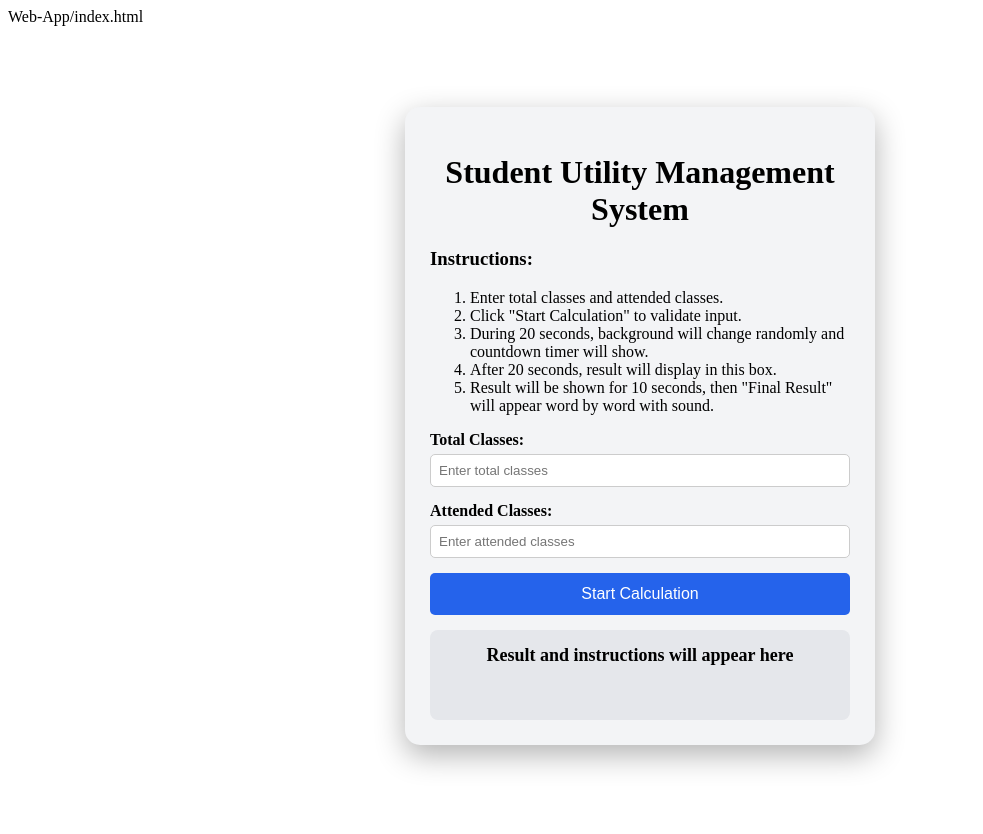
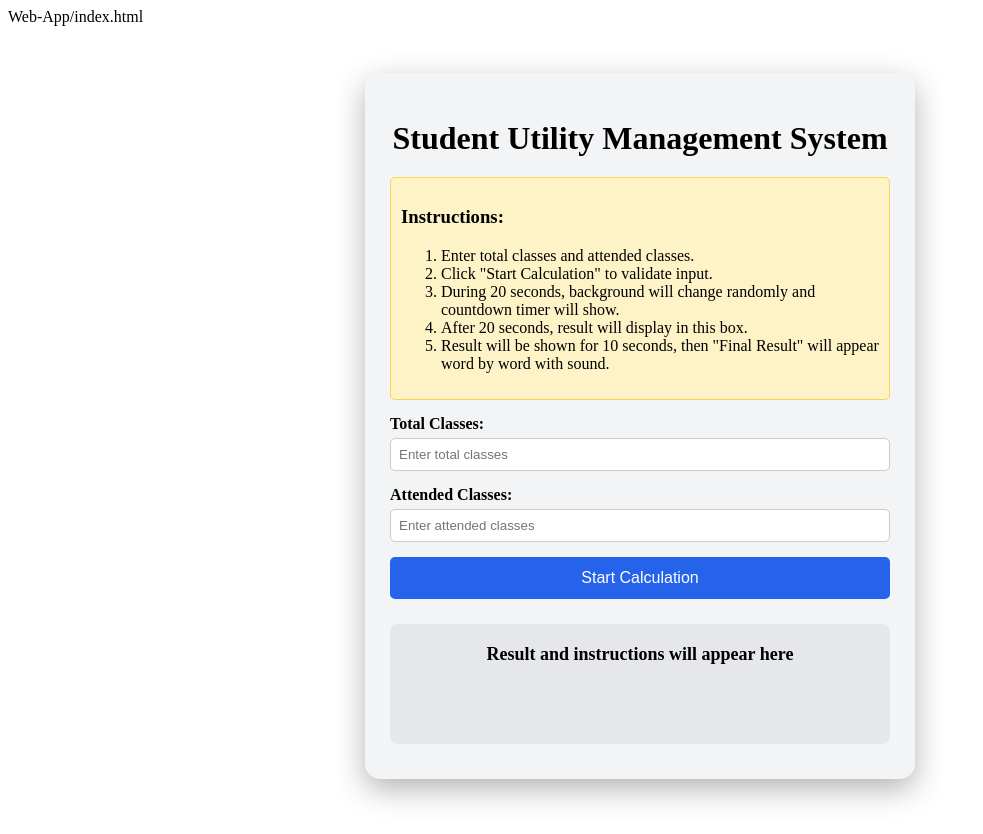
Before and after one commit to aakankshalakkas24-ctrl/Student-Utility-Management-System-project, a PHP site: page / in a window 1280 px wide. Shown: the whole page, without its empty margins (0-983 px from the left). Run offline with PHP 8.4, Linux system fonts and the light colour scheme.

Commit message:
Update style.css

```diff
--- a/Web-App/style.css
+++ b/Web-App/style.css
@@ -1,4 +1,5 @@
 Web-App/style.css
+
 body {
   margin: 0;
   font-family: Arial, sans-serif;
@@ -18,13 +19,21 @@
   background-color: #f3f4f6;
   padding: 25px;
   border-radius: 15px;
-    width: 420px;
+  width: 500px;
   box-shadow: 0 10px 30px rgba(0,0,0,0.3);
 }
 
 h1 {
   text-align: center;
   margin-bottom: 20px;
+}
+
+.instruction-box {
+  background-color: #fef3c7;
+  border: 1px solid #fcd34d;
+  padding: 10px;
+  border-radius: 5px;
+  margin-bottom: 15px;
 }
 
 .input-group {
@@ -53,6 +62,7 @@
   border-radius: 5px;
   cursor: pointer;
   font-size: 16px;
+  margin-bottom: 15px;
 }
 
 button:hover {
@@ -60,12 +70,20 @@
 }
 
 .result-box {
-    margin-top: 15px;
-    padding: 15px;
+  margin-top: 10px;
+  padding: 20px;
   background-color: #e5e7eb;
   border-radius: 8px;
   text-align: center;
   font-weight: bold;
-    min-height: 60px;
+  min-height: 80px;
   font-size: 18px;
 }
+
+.countdown-box {
+  margin-top: 10px;
+  text-align: center;
+  font-size: 20px;
+  font-weight: bold;
+  color: #1f2937;
+}
```
Lines whose indentation alone changed are shown as unchanged.
